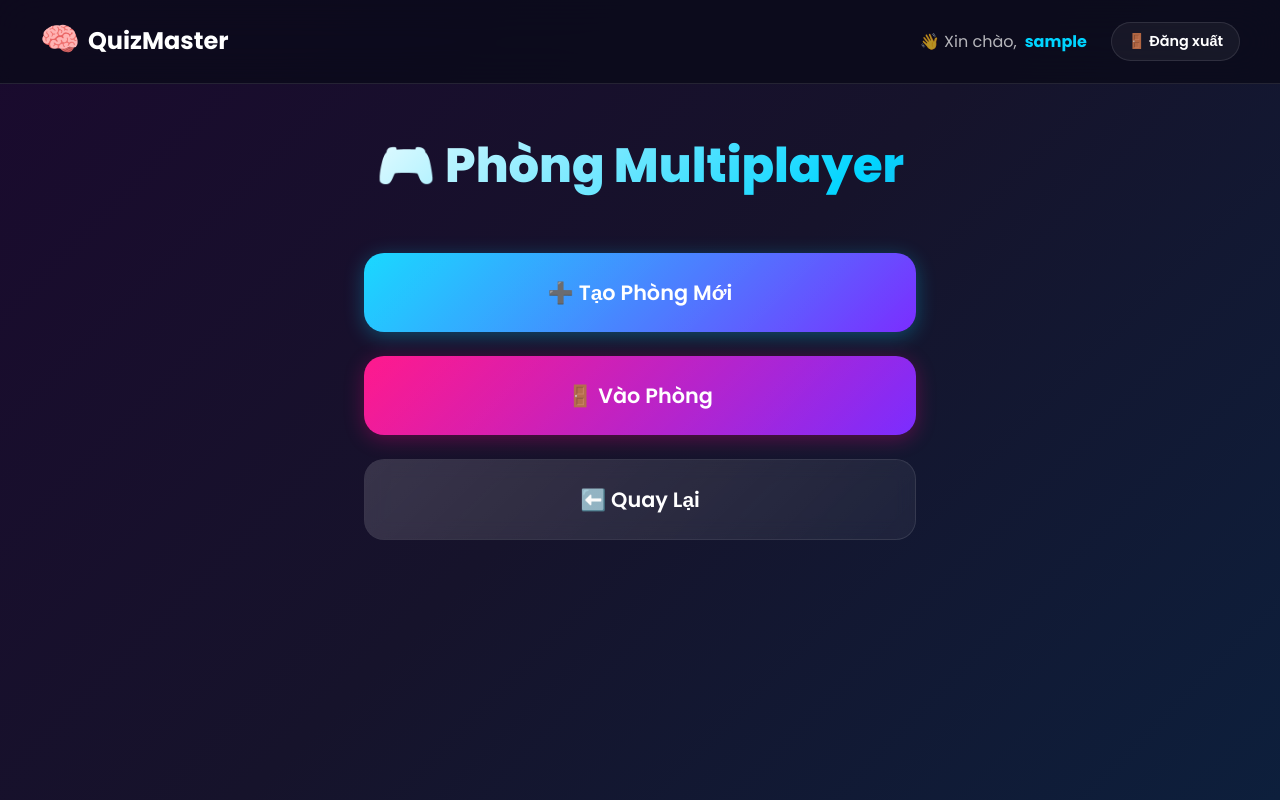
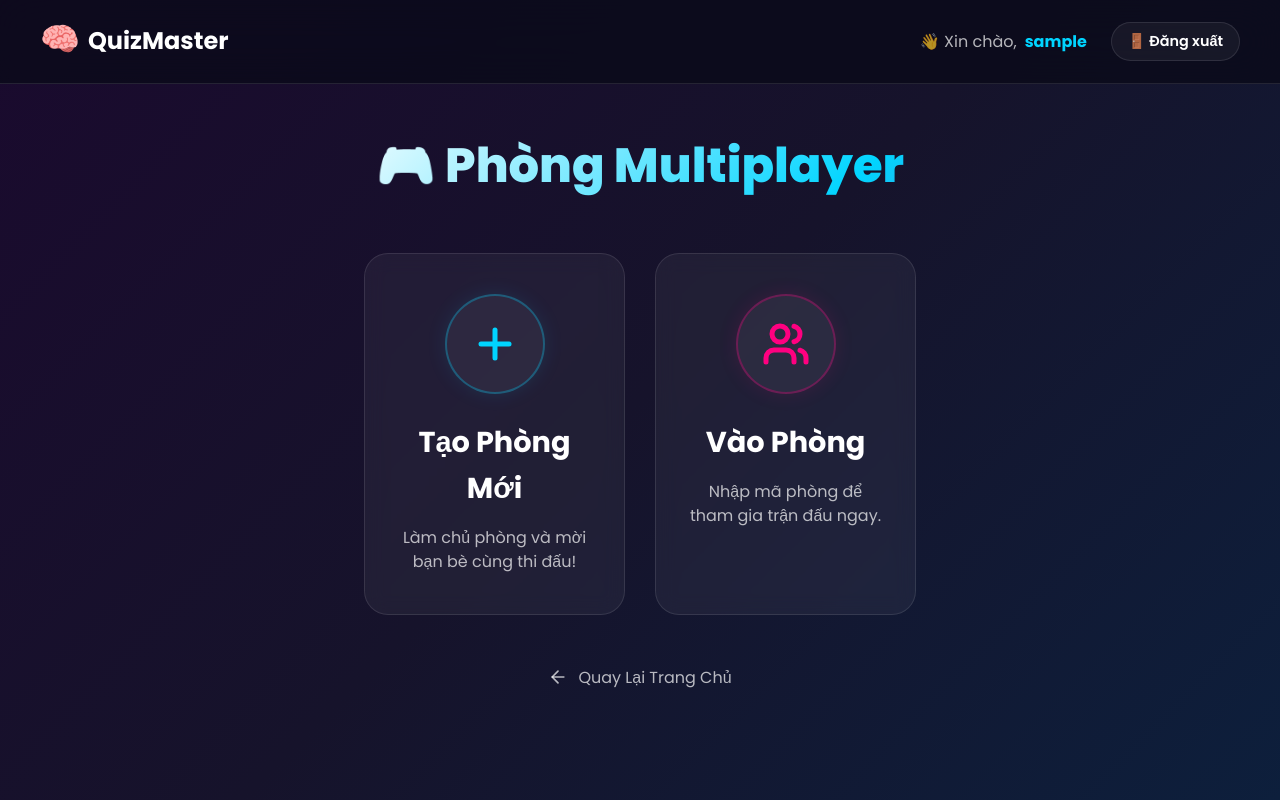
Before and after one commit to qcuong2005/quizz, a React (Create React App) app in the folder frontend/: page /room in a window 1280 px wide. Built offline with nearby package versions, Linux system fonts and the light colour scheme; sample sign-in values are in the browser's storage.

Commit message:
feat: Implement core multiplayer quiz functionality with a room lobby and WebSocket-based game logic.

```diff
--- a/frontend/src/components/quiz/QuizGame.jsx
+++ b/frontend/src/components/quiz/QuizGame.jsx
@@ -112,8 +112,9 @@ const QuizGame = () => {
                         } else if (data.type === 'PLAYER_ANSWERED') {
                             if (data.username === user.username) {
                                 // My result
+                                const isTimeout = timeLeftRef.current <= 0;
                                 setResult({
-                                    message: data.isCorrect ? `Chính xác! +${data.scoreAdded}` : "Sai rồi!",
+                                    message: isTimeout ? "⏰ Hết giờ!" : (data.isCorrect ? `Chính xác! +${data.scoreAdded}` : "Sai rồi!"),
                                     score: data.scoreAdded,
                                     isCorrect: data.isCorrect,
                                     correctAnswer: data.correctAnswer
@@ -185,18 +186,24 @@ const QuizGame = () => {
     }, [topic, navigate, isMultiplayer, roomId]);
 
     // Timer Logic
+    const timeLeftRef = useRef(15);
     useEffect(() => {
+        timeLeftRef.current = timeLeft;
         // If loading or if result is ALREADY shown, stop timer
         if (loading || showResult) return;
 
         const timer = setInterval(() => {
             setTimeLeft((prev) => {
-                if (prev <= 1) {
+                const newValue = prev - 1;
+                timeLeftRef.current = newValue; // Sync ref immediately
+                if (newValue < 0) { // Slight buffer: < 0 instead of <= 1 to ensure 0 is shown?
+                    // Wait, existing logic: if prev <= 1 -> return 0.
+                    // Let's keep existing logic but update ref.
                     clearInterval(timer);
                     handleTimeOut();
                     return 0;
                 }
-                return prev - 1;
+                return newValue;
             });
         }, 1000);
         return () => clearInterval(timer);
@@ -267,7 +274,7 @@ const QuizGame = () => {
         if (!question || hasSubmitted) return;
 
         const isCorrect = selectedAns === question.correctAnswer;
-        if (!isCorrect && isSecondChanceActive && !hasRetried && !isMultiplayer) {
+        if (selectedAns !== "TIMEOUT" && !isCorrect && isSecondChanceActive && !hasRetried && !isMultiplayer) {
             // Second chance only available in Single Player for now? Or sync it?
             // Let's allow it locally but backend might not know.
             // For multiplayer simplicity, let's keep powerups local or disable them.
@@ -320,12 +327,9 @@ const QuizGame = () => {
     };
 
     const handleTimeOut = () => {
-        // If user hasn't answered locally, generate a timeout result locally (optional)
-        // But backend usually handles timeout if we send nothing?
-        // For simplicity, we just show result. If result is null (no answer sent), we might need to handle that.
-        // Assuming backend sends a result or valid state eventually.
-        if (!result) {
-            setResult({ message: "⏰ Hết giờ!", score: 0 });
+        // If user hasn't answered, force submit a wrong answer to get the correct one from server
+        if (!hasSubmitted) {
+            handleAnswer("TIMEOUT");
         }
         setShowResult(true);
     };
@@ -507,15 +511,25 @@ const QuizGame = () => {
 
                                     let specialClass = '';
                                     if (showResult && result) {
-                                        if (opt === question.correctAnswer) {
+                                        // Use result.correctAnswer if available (Multiplayer), else question.correctAnswer
+                                        const correctAns = result.correctAnswer || question.correctAnswer;
+
+                                        if (opt === correctAns) {
                                             btnStyle.background = 'rgba(0, 255, 136, 0.2)';
                                             btnStyle.borderColor = '#00ff88';
                                             btnStyle.boxShadow = '0 0 20px rgba(0, 255, 136, 0.4)';
                                             btnStyle.transform = 'scale(1.02)';
                                         } else if (opt === result.userAnswer) {
-                                            btnStyle.background = 'rgba(255, 65, 108, 0.2)';
-                                            btnStyle.borderColor = '#ff416c';
-                                            btnStyle.opacity = '0.8';
+                                            if (result.isCorrect) {
+                                                // Should have been caught above if user answer == correct answer
+                                                // But if for some reason logic differs, safe fallback:
+                                                btnStyle.background = 'rgba(0, 255, 136, 0.2)';
+                                                btnStyle.borderColor = '#00ff88';
+                                            } else {
+                                                btnStyle.background = 'rgba(255, 65, 108, 0.2)';
+                                                btnStyle.borderColor = '#ff416c';
+                                                btnStyle.opacity = '0.8';
+                                            }
                                         } else {
                                             btnStyle.opacity = '0.5';
                                         }
--- a/frontend/src/components/room/RoomLobby.css
+++ b/frontend/src/components/room/RoomLobby.css
@@ -29,74 +29,119 @@
 }
 
 /* ============================================
-   MENU BUTTONS
+   MENU GRID
    ============================================ */
-.lobby-menu {
+.lobby-menu-grid {
+    display: grid;
+    grid-template-columns: 1fr 1fr;
+    gap: 30px;
+    margin-top: 20px;
+}
+
+.lobby-card {
+    background: rgba(255, 255, 255, 0.05);
+    border: 1px solid rgba(255, 255, 255, 0.1);
+    border-radius: 24px;
+    padding: 40px 30px;
     display: flex;
     flex-direction: column;
-    gap: var(--spacing-lg);
+    align-items: center;
+    text-align: center;
+    cursor: pointer;
+    position: relative;
+    overflow: hidden;
+    transition: all 0.4s cubic-bezier(0.175, 0.885, 0.32, 1.275);
+    backdrop-filter: blur(10px);
 }
 
-.lobby-btn {
-    padding: var(--spacing-lg) var(--spacing-xl);
-    font-size: 1.3rem;
-    font-weight: 600;
-    border: none;
-    border-radius: var(--radius-lg);
-    cursor: pointer;
-    transition: var(--transition-normal);
+.lobby-card:hover {
+    transform: translateY(-10px) scale(1.02);
+    background: rgba(255, 255, 255, 0.08);
+    border-color: rgba(255, 255, 255, 0.2);
+    box-shadow: 0 20px 40px rgba(0, 0, 0, 0.3);
+}
+
+.card-icon-wrapper {
+    width: 100px;
+    height: 100px;
+    border-radius: 50%;
     display: flex;
     align-items: center;
     justify-content: center;
-    gap: var(--spacing-sm);
-    position: relative;
-    overflow: hidden;
+    margin-bottom: 25px;
+    transition: transform 0.5s ease;
+    background: rgba(255, 255, 255, 0.05);
 }
 
-.lobby-btn::before {
-    content: '';
+.lobby-card:hover .card-icon-wrapper {
+    transform: scale(1.1) rotate(5deg);
+}
+
+.create-card .card-icon-wrapper {
+    color: #00d4ff;
+    border: 2px solid rgba(0, 212, 255, 0.3);
+    box-shadow: 0 0 20px rgba(0, 212, 255, 0.1);
+}
+
+.join-card .card-icon-wrapper {
+    color: #ff0080;
+    border: 2px solid rgba(255, 0, 128, 0.3);
+    box-shadow: 0 0 20px rgba(255, 0, 128, 0.1);
+}
+
+.lobby-card h3 {
+    font-size: 1.8rem;
+    font-weight: 700;
+    margin-bottom: 15px;
+    color: white;
+}
+
+.lobby-card p {
+    color: var(--text-secondary);
+    font-size: 1rem;
+    line-height: 1.5;
+}
+
+/* Shine Effect */
+.card-shine {
     position: absolute;
     top: 0;
-    left: 0;
-    width: 100%;
+    left: -100%;
+    width: 50%;
     height: 100%;
-    background: linear-gradient(135deg, rgba(255, 255, 255, 0.1) 0%, transparent 100%);
+    background: linear-gradient(to right,
+            rgba(255, 255, 255, 0) 0%,
+            rgba(255, 255, 255, 0.1) 50%,
+            rgba(255, 255, 255, 0) 100%);
+    transform: skewX(-25deg);
+    transition: left 0.5s;
     pointer-events: none;
 }
 
-.create-btn {
-    background: linear-gradient(135deg, var(--accent-cyan), var(--accent-purple));
-    color: white;
-    box-shadow: 0 4px 20px rgba(0, 212, 255, 0.3);
+.lobby-card:hover .card-shine {
+    left: 200%;
+    transition: left 0.75s;
 }
 
-.create-btn:hover {
-    transform: translateY(-3px);
-    box-shadow: 0 8px 30px rgba(0, 212, 255, 0.5);
+/* Back Link */
+.back-link {
+    grid-column: 1 / -1;
+    margin-top: 20px;
+    background: none;
+    border: none;
+    color: var(--text-secondary);
+    font-size: 1rem;
+    cursor: pointer;
+    display: flex;
+    align-items: center;
+    justify-content: center;
+    gap: 10px;
+    transition: color 0.3s;
 }
 
-.join-btn {
-    background: linear-gradient(135deg, var(--accent-pink), var(--accent-purple));
+.back-link:hover {
     color: white;
-    box-shadow: 0 4px 20px rgba(255, 0, 128, 0.3);
-}
-
-.join-btn:hover {
-    transform: translateY(-3px);
-    box-shadow: 0 8px 30px rgba(255, 0, 128, 0.5);
-}
-
-.back-btn {
-    background: var(--glass-bg);
-    border: 1px solid var(--glass-border);
-    color: var(--text-primary);
-    backdrop-filter: blur(10px);
-}
-
-.back-btn:hover {
-    background: rgba(255, 255, 255, 0.1);
-    border-color: var(--accent-cyan);
-    transform: translateY(-2px);
+    text-decoration: underline;
 }
 
 /* ============================================
@@ -275,6 +320,11 @@
         padding: var(--spacing-xl) var(--spacing-md);
     }
 
+    .lobby-menu-grid {
+        grid-template-columns: 1fr;
+        gap: 20px;
+    }
+
     .lobby-title {
         font-size: 2rem;
     }
--- a/frontend/src/components/room/RoomLobby.jsx
+++ b/frontend/src/components/room/RoomLobby.jsx
@@ -3,6 +3,7 @@ import { useNavigate } from 'react-router-dom';
 import roomService from '../../services/roomService';
 import { getCurrentUser } from '../../services/authService';
 import Header from '../layout/Header';
+import { Plus, Users, ArrowLeft, Gamepad2 } from 'lucide-react';
 import './RoomLobby.css';
 
 function RoomLobby() {
@@ -71,24 +72,29 @@ function RoomLobby() {
                 <h1 className="lobby-title">🎮 Phòng Multiplayer</h1>
 
                 {mode === 'menu' && (
-                    <div className="lobby-menu">
-                        <button
-                            className="lobby-btn create-btn"
-                            onClick={() => setMode('create')}
-                        >
-                            ➕ Tạo Phòng Mới
-                        </button>
-                        <button
-                            className="lobby-btn join-btn"
-                            onClick={() => setMode('join')}
-                        >
-                            🚪 Vào Phòng
-                        </button>
-                        <button
-                            className="lobby-btn back-btn"
-                            onClick={() => navigate('/')}
-                        >
-                            ⬅️ Quay Lại
+                    <div className="lobby-menu-grid">
+                        {/* Make a Room Card */}
+                        <div className="lobby-card create-card" onClick={() => setMode('create')}>
+                            <div className="card-icon-wrapper">
+                                <Plus size={48} strokeWidth={2.5} />
+                            </div>
+                            <h3>Tạo Phòng Mới</h3>
+                            <p>Làm chủ phòng và mời bạn bè cùng thi đấu!</p>
+                            <div className="card-shine"></div>
+                        </div>
+
+                        {/* Join Room Card */}
+                        <div className="lobby-card join-card" onClick={() => setMode('join')}>
+                            <div className="card-icon-wrapper">
+                                <Users size={48} strokeWidth={2.5} />
+                            </div>
+                            <h3>Vào Phòng</h3>
+                            <p>Nhập mã phòng để tham gia trận đấu ngay.</p>
+                            <div className="card-shine"></div>
+                        </div>
+
+                        <button className="back-link" onClick={() => navigate('/')}>
+                            <ArrowLeft size={20} /> Quay Lại Trang Chủ
                         </button>
                     </div>
                 )}
```
Also changed, not shown: 1 other file (tests, documents, lock files or other folders).
